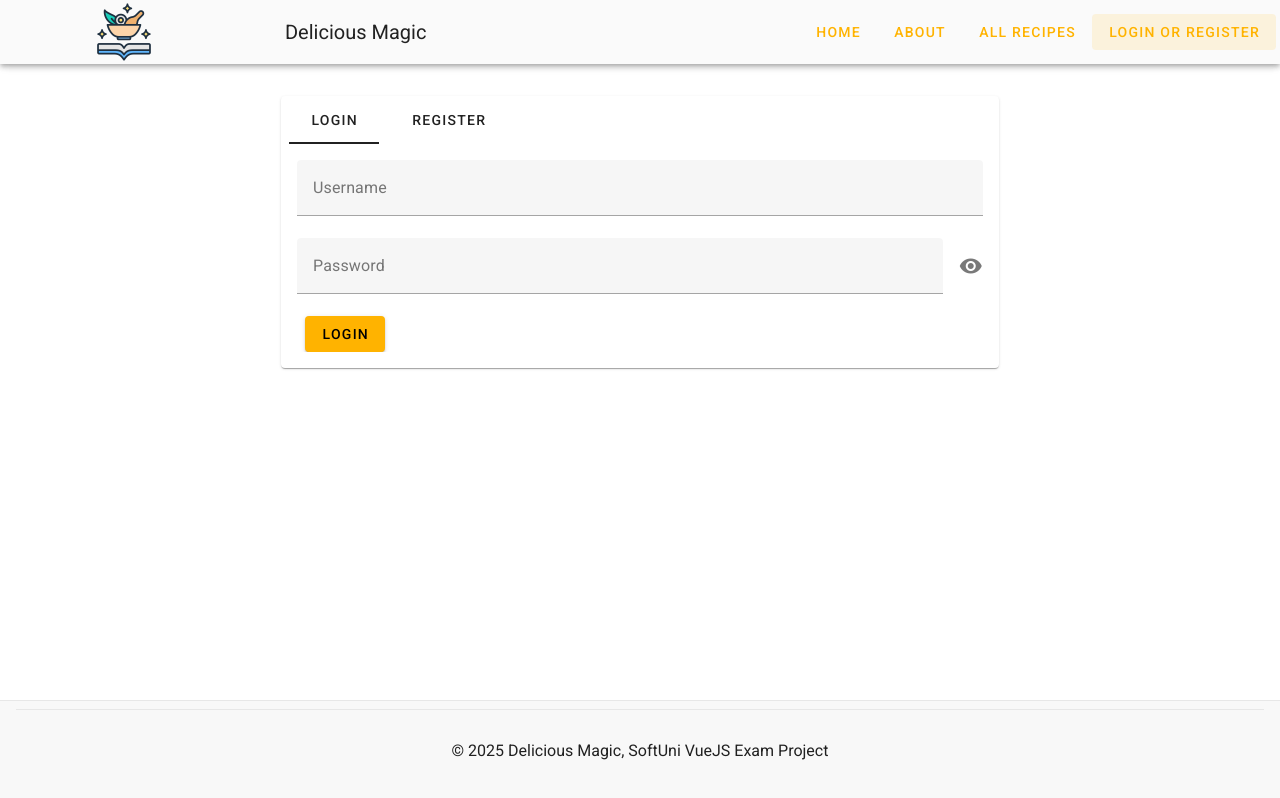
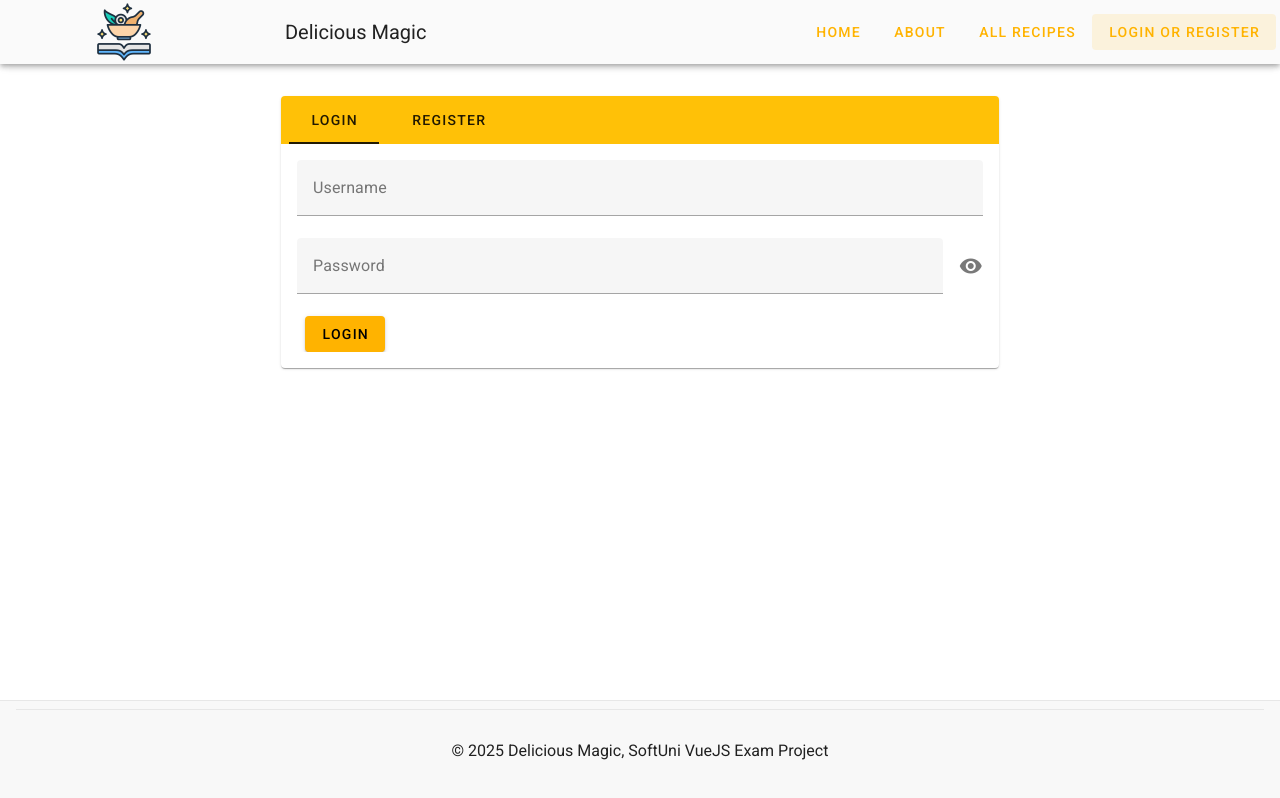
Before and after one commit to Jenaldin/Delicious-Magic_VueJS_Dec24, a Vue app in the folder client/: page /register-login in a window 1280 px wide. Built offline with nearby package versions, Linux system fonts and the light colour scheme.

Commit message:
Refactored Entry.vue

```diff
--- a/client/src/pages/Entry.vue
+++ b/client/src/pages/Entry.vue
@@ -1,9 +1,14 @@
 <script setup>
-   import { ref } from 'vue';
+import { ref, computed } from 'vue';
 import Login from '@/components/Login.vue';
 import Register from '@/components/Register.vue';
 
 const tab = ref('login');
+
+const tabs = computed(() => [
+  { value: 'login', label: 'Login' },
+  { value: 'register', label: 'Register' }
+]);
 </script>
 
 <template>
@@ -11,9 +16,10 @@
     <v-row justify="center">
       <v-col cols="12" md="8">
         <v-card>
-           <v-tabs v-model="tab">
-             <v-tab value="login">Login</v-tab>
-             <v-tab value="register">Register</v-tab>
+          <v-tabs v-model="tab" background-color="#80CBC4">
+            <v-tab v-for="tabOption in tabs" :key="tabOption.value" :value="tabOption.value">
+              {{ tabOption.label }}
+            </v-tab>
           </v-tabs>
 
           <v-card-text>
@@ -21,7 +27,6 @@
               <v-tabs-window-item value="login">
                 <Login />
               </v-tabs-window-item>
-
               <v-tabs-window-item value="register">
                 <Register />
               </v-tabs-window-item>
@@ -34,4 +39,7 @@
 </template>
 
 <style scoped>
+.v-tabs {
+  background-color: #FFC107;
+}
 </style>
```
Lines whose indentation alone changed are shown as unchanged.
